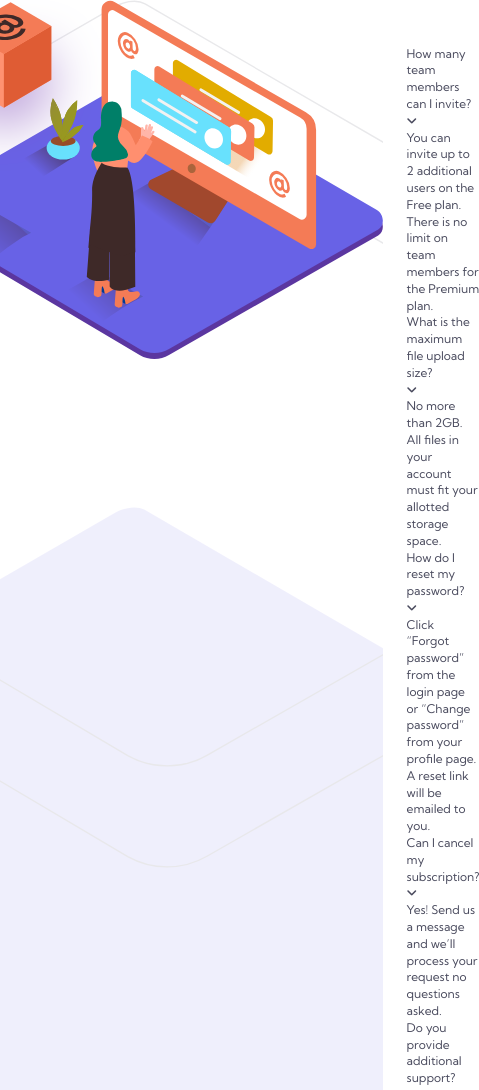
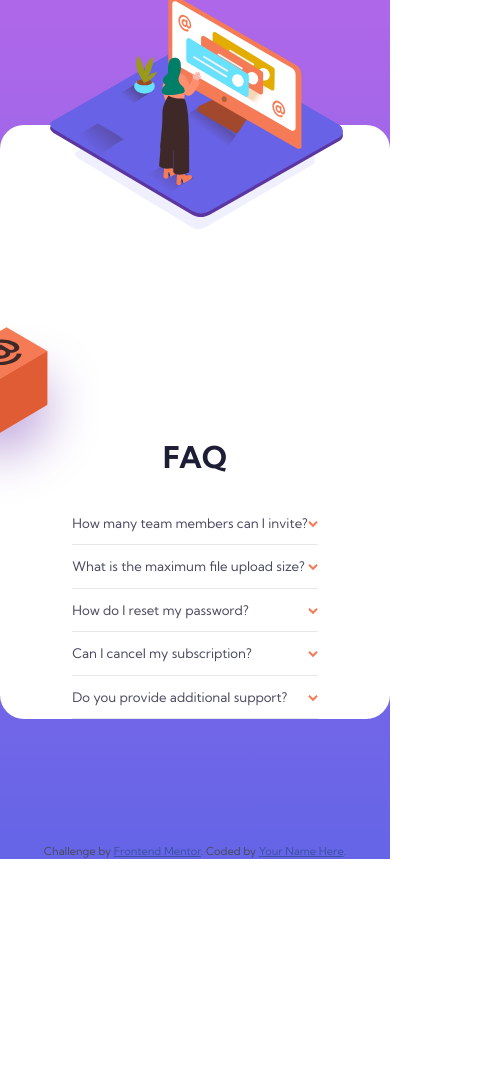
Before and after one commit to Nova988/FAQ-accordion-card, a website: page dist/index.html in a window 390 px wide. Shown: the top 1090 px of the page, 479 px wide, since content can reach past the window. After the commit the page ends 859 px from the top, so only its background shows below. Drawn offline with Linux system fonts and the light colour scheme.

Commit message:
Finished desktop version

```diff
--- a/scss/_main-styles.scss
+++ b/scss/_main-styles.scss
@@ -17,14 +17,10 @@ body {
 }
 
 h1 {
-  color: #fff;
+  color: $veryDarkBlue;
   font-weight: 600;
-  font-size: 2rem;
-  padding-bottom: 1rem;
-}
-
-h2 {
-  font-size: 1.2rem;
+  font-size: 2.5rem;
+  padding-bottom: 2rem;
 }
 
 // utilitys
--- a/scss/_media.scss
+++ b/scss/_media.scss
@@ -1,2 +1,44 @@
 @media screen and (max-width: 500px) {
+  img {
+    max-width: 100%;
+  }
+  .container {
+    max-width: $mobileWidth;
+  }
+  #main-section {
+    .faq-card {
+      flex-direction: column;
+
+      .illustration {
+        background: url("../images/bg-pattern-mobile.svg") no-repeat top center;
+        padding-top: 0;
+
+        .main-illustration {
+          overflow: visible;
+
+          img {
+            max-width: 75%;
+            left: 50px;
+            top: -130px;
+          }
+        }
+      }
+
+      .question-content {
+        min-width: 1px;
+        display: flex;
+        flex-direction: column;
+        align-items: center;
+        flex-wrap: wrap;
+        padding: 0 1rem;
+
+        .questions-container {
+          padding: 0 1rem;
+          .question-answer-wrap {
+            // min-width: 300px;
+          }
+        }
+      }
+    }
+  }
 }
--- a/scss/_variables.scss
+++ b/scss/_variables.scss
@@ -18,5 +18,5 @@ $lightGrayishBlue: hsl(240, 5%, 91%);
 
 // Width
 $containerWidth: 1100px;
-$mobileWidth: 500px;
+$mobileWidth: 400px;
 $tabletWidth: 770px;
--- a/scss/main.scss
+++ b/scss/main.scss
@@ -11,15 +11,76 @@
     background: #fff;
     display: flex;
     gap: 2rem;
+    max-width: 1000px;
+    border-radius: 2rem;
+
+    //illustration
     .illustration {
       position: relative;
-      background: url("../images/bg-pattern-desktop.svg") no-repeat center
-        center/cover;
+      background: url("../images/bg-pattern-desktop.svg") no-repeat top -50px left -225px/125%;
+      padding: 5rem 0;
+
+      .main-illustration {
+        overflow: hidden;
+
+        img {
+          position: relative;
+          left: -100px;
+        }
+      }
 
       &-box {
         position: absolute;
-        left: 0;
+        left: -93px;
+        top: 200px;
+      }
+    }
+    //question Content
+    .question-content {
+      padding-top: 5rem;
+      min-width: 500px;
+
+      .questions-container {
+        max-width: 75%;
+
+        .question-answer-wrap {
+          border-bottom: 1px solid $lightGrayishBlue;
+          padding-bottom: 1rem;
+          .question {
+            display: flex;
+            justify-content: space-between;
+            padding-top: 1rem;
+            font-size: 1.1rem;
+            color: $veryDarkGrayishBlue;
+
+            &:hover {
+              cursor: pointer;
+              color: $softRed;
+            }
+          }
+          .answer {
+            padding-top: 0.5rem;
+            color: $darkGrayishBlue;
+            max-width: 500px;
+          }
+        }
       }
     }
   }
 }
+
+// Js classes
+.hide {
+  display: none;
+}
+
+.rotate {
+  transform: rotate(180deg);
+}
+
+.active {
+  font-weight: 700;
+  color: $veryDarkBlue;
+}
+
+@import "media";
```
Also changed, not shown: dist/css/main.css, dist/index.html, dist/script.js (added).
